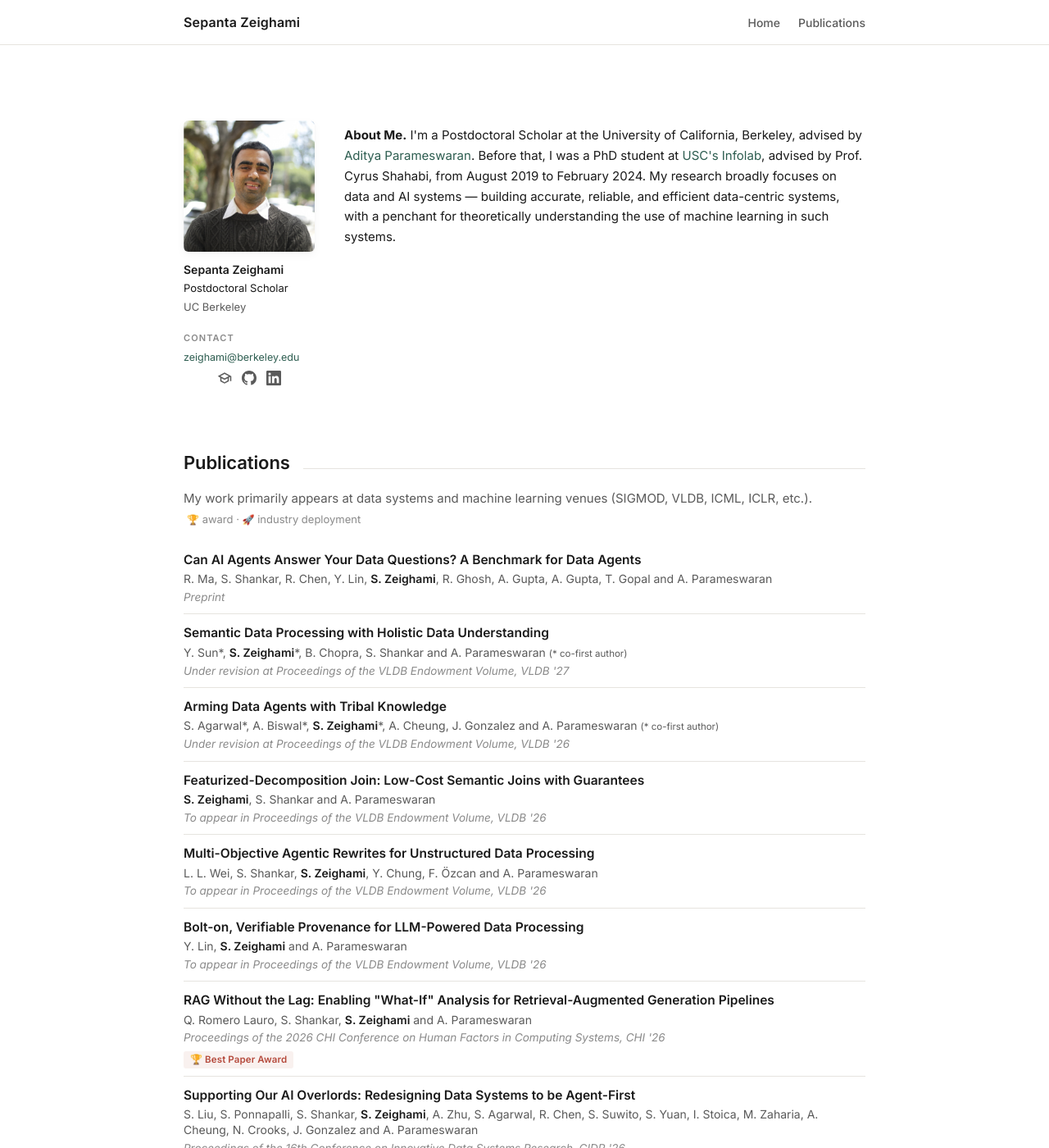
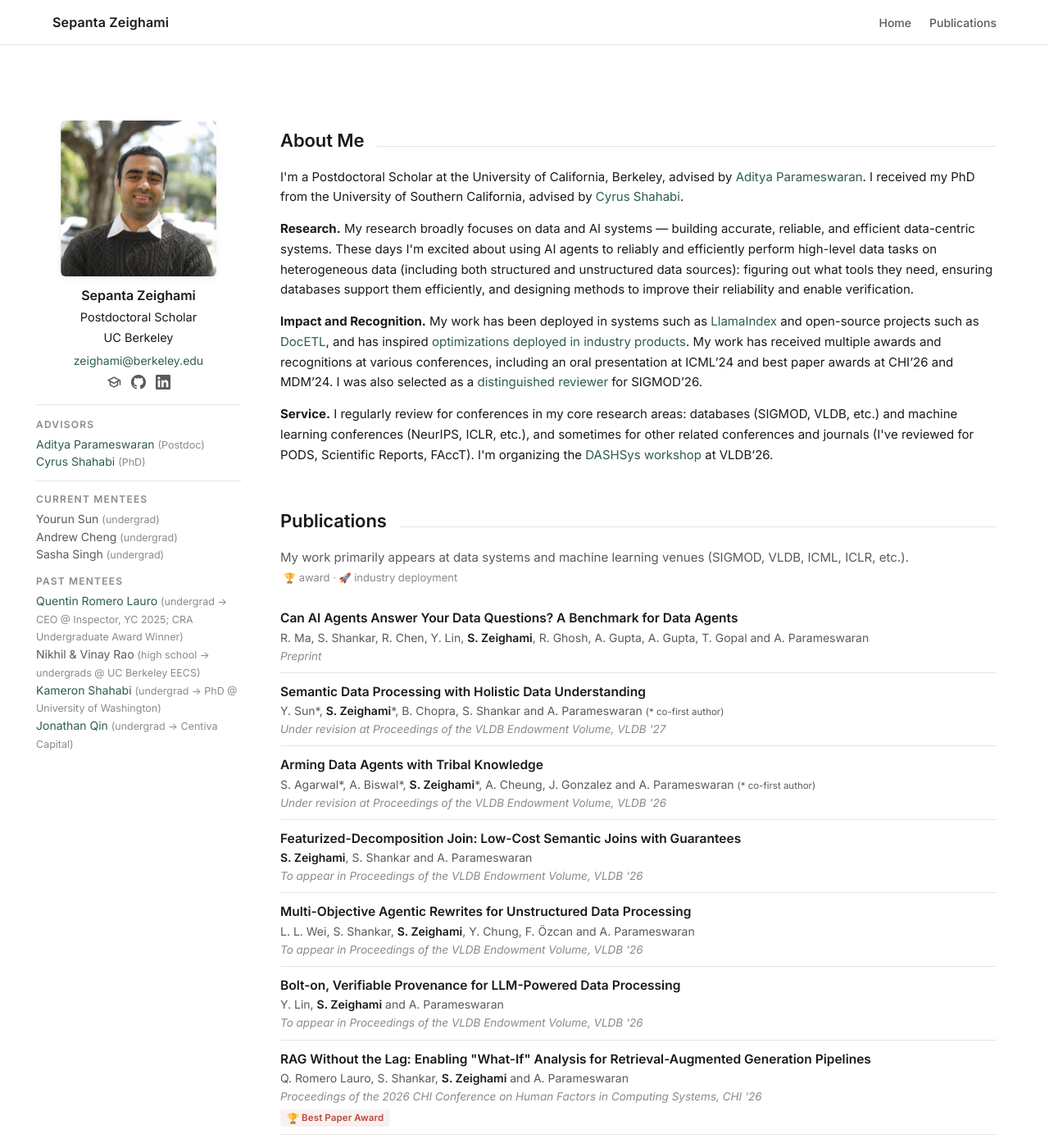
Before and after one commit to szeighami/szeighami.github.io, a Jekyll site: the page built from index.md, in a window 1280 px wide and 1400 px high. Shown: the whole window at 82% size. Built offline with Jekyll 4.4.1, drawn with Linux system fonts in a browser that asks for light colours.

Commit message:
Expand hero: advisors/mentees, About/Research/Impact/Service, layout tweaks
Add Advisors (Parameswaran, Shahabi) and Current/Past Mentees to the left
column; convert About Me to a section header and split into Research, Impact
and Recognition, and Service paragraphs with links (LlamaIndex, DocETL,
industry deployment, SIGMOD distinguished reviewer, DASHSys workshop). Move
Publications below About in the right column. Widen the right column, center
the left-column header block, enlarge the photo and left-column fonts.

Co-Authored-By: Claude Opus 4.8 (1M context) <noreply@anthropic.com>

```diff
--- a/_layouts/default.html
+++ b/_layouts/default.html
@@ -19,7 +19,7 @@
       --color-highlight: #b54a3c;
       --color-rule: #e6e4df;
       --color-card: #faf9f6;
-      --max-width: 880px;
+      --max-width: 1200px;
       --font-sans: 'Inter', -apple-system, BlinkMacSystemFont, 'Segoe UI', sans-serif;
     }
 
@@ -98,38 +98,41 @@
     /* Hero */
     .hero {
       display: grid;
-      grid-template-columns: 160px 1fr;
-      gap: 36px;
+      grid-template-columns: 230px 1fr;
+      gap: 48px;
       align-items: start;
       padding-bottom: 40px;
     }
     .hero-left {
       display: flex;
       flex-direction: column;
-      align-items: flex-start;
+      align-items: center;
+      text-align: center;
+      margin-left: -20px;
     }
+    .hero-mentor { text-align: left; align-self: stretch; }
     .hero-photo {
-      width: 160px;
-      height: 160px;
+      width: 190px;
+      height: 190px;
       border-radius: 6px;
       object-fit: cover;
       box-shadow: 0 1px 2px rgba(0,0,0,0.06), 0 4px 12px rgba(0,0,0,0.04);
     }
     .hero-right { min-width: 0; padding-top: 6px; }
     .hero-name-small {
-      font-size: 14px;
+      font-size: 16px;
       font-weight: 600;
       color: var(--color-text);
       margin: 10px 0 1px;
     }
     .hero-role {
-      font-size: 13px;
+      font-size: 14.5px;
       color: var(--color-text);
       margin: 0 0 1px;
     }
     .hero-affil {
-      color: var(--color-muted);
-      font-size: 13px;
+      color: var(--color-text);
+      font-size: 14.5px;
       margin: 0 0 4px;
     }
     .contact-label {
@@ -141,7 +144,7 @@
       margin: 14px 0 4px;
     }
     .hero-email {
-      font-size: 12.5px;
+      font-size: 14px;
       margin: 0 0 2px;
     }
     .hero-cv {
@@ -185,7 +188,7 @@
 
     /* Mentor block under photo */
     .hero-mentor {
-      width: 220px;
+      width: 100%;
       margin-top: 18px;
       padding-top: 14px;
       border-top: 1px solid var(--color-rule);
@@ -255,7 +258,7 @@
     .mentor-label {
       font-family: var(--font-sans);
       font-weight: 600;
-      font-size: 10.5px;
+      font-size: 12px;
       letter-spacing: 0.1em;
       text-transform: uppercase;
       color: var(--color-soft);
@@ -265,14 +268,23 @@
       list-style: none;
       padding: 0;
       margin: 0;
-      font-size: 12.5px;
+      font-size: 14px;
       line-height: 1.5;
       color: var(--color-muted);
     }
-    .mentor-list a { font-size: 12.5px; }
+    .mentor-list a { font-size: 14px; }
     .mentor-placeholder {
       color: var(--color-soft);
       font-style: italic;
+    }
+    .mentee-note {
+      color: var(--color-soft);
+      font-size: 12.5px;
+    }
+    .mentor-divider {
+      border: 0;
+      border-top: 1px solid var(--color-rule);
+      margin: 0;
     }
 
     /* Papers blurb */
@@ -395,6 +407,7 @@
       }
       .hero-photo { width: 150px; height: 150px; }
       .hero-mentor { width: 100%; }
+      .hero-left { margin-left: 0; }
       main { padding: 36px 20px 64px; }
       .nav-inner { padding: 12px 20px; }
       .nav-links { gap: 14px; font-size: 13px; }
--- a/index.md
+++ b/index.md
@@ -11,7 +11,6 @@ layout: default
     <p class="hero-name-small">Sepanta Zeighami</p>
     <p class="hero-role">Postdoctoral Scholar</p>
     <p class="hero-affil">UC Berkeley</p>
-    <h3 class="contact-label">Contact</h3>
     <p class="hero-email"><a href="mailto:zeighami@berkeley.edu">zeighami@berkeley.edu</a></p>
     <p class="hero-icons">
       <a href="https://scholar.google.com/citations?user=vaf4fT8AAAAJ&hl=en&oi=ao" aria-label="Google Scholar" title="Google Scholar">
@@ -25,41 +24,45 @@ layout: default
       </a>
     </p>
     <!-- <p class="hero-cv"><a href="#">Curriculum Vitae (PDF)</a></p> -->
-    <!--
     <div class="hero-mentor">
       <div class="mentor-block">
-        <h3 class="mentor-label">Advisor</h3>
+        <h3 class="mentor-label">Advisors</h3>
         <ul class="mentor-list">
-          <li><a href="https://people.eecs.berkeley.edu/~adityagp/">Aditya Parameswaran</a></li>
+          <li><a href="https://people.eecs.berkeley.edu/~adityagp/">Aditya Parameswaran</a> <span class="mentee-note">(Postdoc)</span></li>
+          <li><a href="https://infolab.usc.edu/Shahabi/index.html">Cyrus Shahabi</a> <span class="mentee-note">(PhD)</span></li>
         </ul>
       </div>
+      <hr class="mentor-divider">
       <div class="mentor-block">
         <h3 class="mentor-label">Current Mentees</h3>
         <ul class="mentor-list">
-          <li class="mentor-placeholder">Mentee Name</li>
-          <li class="mentor-placeholder">Mentee Name</li>
+          <li>Yourun Sun <span class="mentee-note">(undergrad)</span></li>
+          <li>Andrew Cheng <span class="mentee-note">(undergrad)</span></li>
+          <li>Sasha Singh <span class="mentee-note">(undergrad)</span></li>
         </ul>
       </div>
       <div class="mentor-block">
         <h3 class="mentor-label">Past Mentees</h3>
         <ul class="mentor-list">
-          <li class="mentor-placeholder">Mentee Name &rarr; Next Step</li>
-          <li class="mentor-placeholder">Mentee Name &rarr; Next Step</li>
+          <li><a href="https://quentinromerolauro.com/">Quentin Romero Lauro</a> <span class="mentee-note">(undergrad &rarr; CEO @ Inspector, YC 2025; CRA Undergraduate Award Winner)</span></li>
+          <li>Nikhil &amp; Vinay Rao <span class="mentee-note">(high school &rarr; undergrads @ UC Berkeley EECS)</span></li>
+          <li><a href="https://kyshahab.github.io/">Kameron Shahabi</a> <span class="mentee-note">(undergrad &rarr; PhD @ University of Washington)</span></li>
+          <li><a href="https://www.linkedin.com/in/jonathan-qin-906a71203/">Jonathan Qin</a> <span class="mentee-note">(undergrad &rarr; Centiva Capital)</span></li>
         </ul>
       </div>
     </div>
-    -->
   </div>
   <div class="hero-right">
     <div class="hero-about prose">
-      <p><b>About Me.</b> I'm a Postdoctoral Scholar at the University of California, Berkeley, advised by <a href="https://people.eecs.berkeley.edu/~adityagp/">Aditya Parameswaran</a>. Before that, I was a PhD student at <a href="https://infolab.usc.edu/">USC's Infolab</a>, advised by Prof. Cyrus Shahabi, from August 2019 to February 2024. My research broadly focuses on data and AI systems &mdash; building accurate, reliable, and efficient data-centric systems, with a penchant for theoretically understanding the use of machine learning in such systems.</p>
-      <!-- <p class="placeholder-text"><b>Impact.</b> Placeholder: a short paragraph on research impact &mdash; deployed systems, libraries that integrated your work (e.g. NUDGE in LlamaIndex), open-source adoption.</p> -->
+      <h2 class="section-title">About Me</h2>
+      <p>I'm a Postdoctoral Scholar at the University of California, Berkeley, advised by <a href="https://people.eecs.berkeley.edu/~adityagp/">Aditya Parameswaran</a>. I received my PhD from the University of Southern California, advised by <a href="https://infolab.usc.edu/Shahabi/index.html">Cyrus Shahabi</a>.</p>
+      <p><b>Research.</b> My research broadly focuses on data and AI systems &mdash; building accurate, reliable, and efficient data-centric systems. These days I'm excited about using AI agents to reliably and efficiently perform high-level data tasks on heterogeneous data (including both structured and unstructured data sources): figuring out what tools they need, ensuring databases support them efficiently, and designing methods to improve their reliability and enable verification.</p>
+      <p><b>Impact and Recognition.</b> My work has been deployed in systems such as <a href="https://developers.llamaindex.ai/python/examples/finetuning/embeddings/finetune_corpus_embedding/">LlamaIndex</a> and open-source projects such as <a href="https://github.com/ucbepic/docetl/tree/main/docetl/moar">DocETL</a>, and has inspired <a href="https://cloud.google.com/blog/products/data-analytics/more-than-100x-faster-and-cheaper-llm-powered-sql-queries-with-proxy-models?e=48754805">optimizations deployed in industry products</a>. My work has received multiple awards and recognitions at various conferences, including an oral presentation at ICML&rsquo;24 and best paper awards at CHI&rsquo;26 and MDM&rsquo;24. I was also selected as a <a href="https://2026.sigmod.org/sigmod_awards.shtml">distinguished reviewer</a> for SIGMOD&rsquo;26.</p>
+      <p><b>Service.</b> I regularly review for conferences in my core research areas: databases (SIGMOD, VLDB, etc.) and machine learning conferences (NeurIPS, ICLR, etc.), and sometimes for other related conferences and journals (I've reviewed for PODS, Scientific Reports, FAccT). I'm organizing the <a href="https://dashsys-workshop-vldb.github.io/index.html#home">DASHSys workshop</a> at VLDB&rsquo;26.</p>
       <!-- <p class="placeholder-text"><b>Other Facts.</b> Placeholder: a short paragraph with background &mdash; where you grew up, undergrad, hobbies, or anything else worth knowing.</p> -->
     </div>
-  </div>
-</section>
 
-<section id="papers">
+    <section id="papers">
   <h2 class="section-title">Publications</h2>
   <p class="papers-blurb">My work primarily appears at data systems and machine learning venues (SIGMOD, VLDB, ICML, ICLR, etc.).<br><span class="legend"><span class="pub-icon" title="Award">&#127942;</span> award &middot; <span class="pub-icon" title="Industry deployment">&#128640;</span> industry deployment</span></p>
 
@@ -202,6 +205,8 @@ layout: default
       <span class="pub-venue">2019 IEEE 35th International Conference on Data Engineering, ICDE '19</span>
     </li>
   </ul>
+    </section>
+  </div>
 </section>
 
 </main>
```
